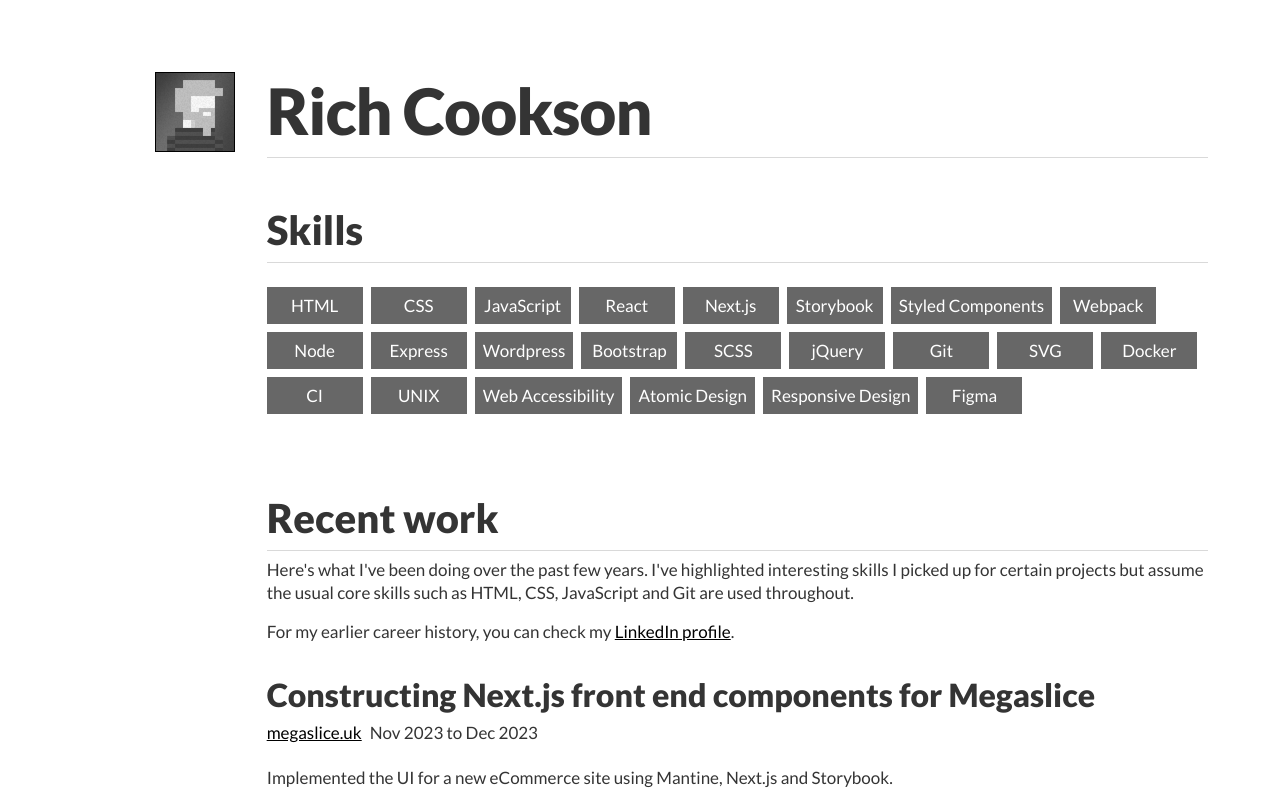
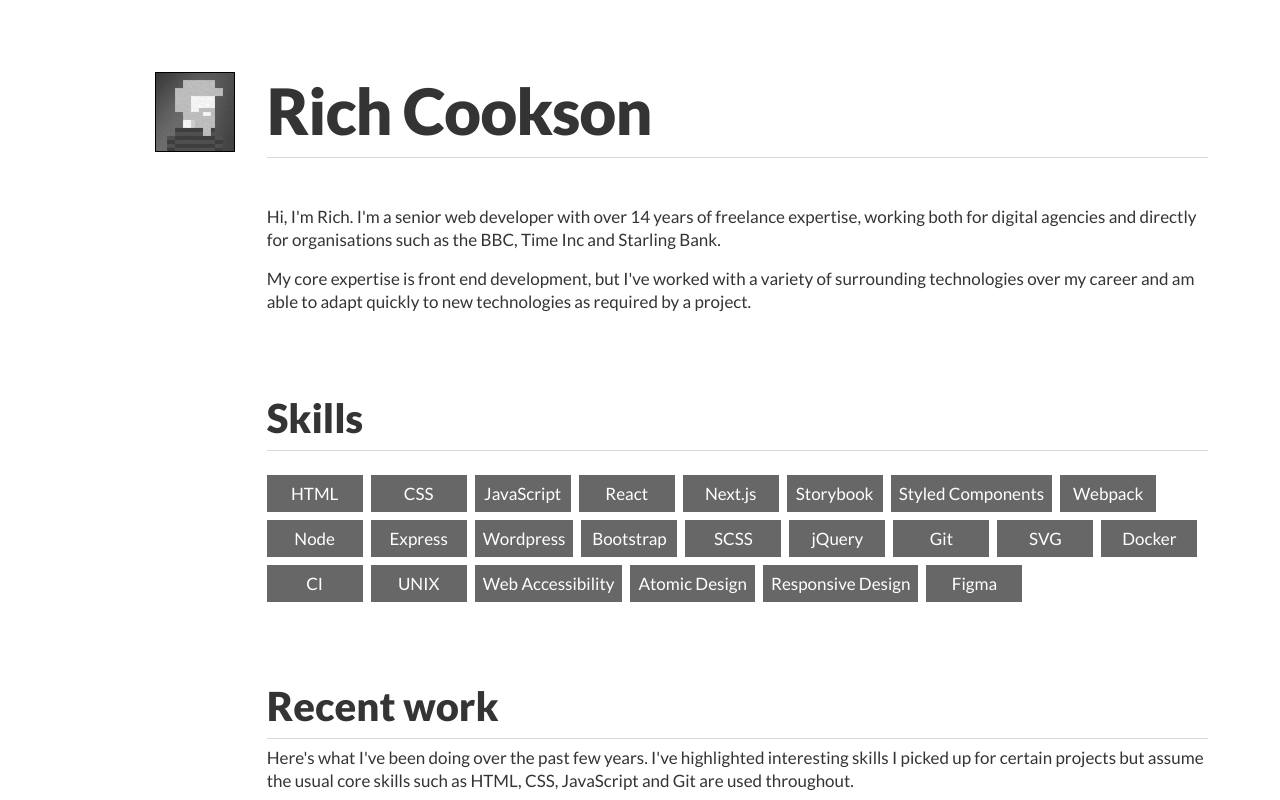
Before and after one commit to hellorich/richcookson.info, a Next.js app: page / in a window 1280 px wide. Shown: the top 800 px of the page. Built offline with nearby package versions, Linux system fonts and the light colour scheme.

Commit message:
Updated page with Intro and About sections

```diff
--- a/app/(routes)/(home)/page.tsx
+++ b/app/(routes)/(home)/page.tsx
@@ -1,6 +1,8 @@
 import { Header } from '@/app/_components/header'
 import { Group } from '@/app/_components/group'
 import { Skill } from '@/app/_components/skill'
+import { Block } from '@/app/_components/block'
+import { Text } from '@/app/_components/text'
 import { Section } from '@/app/_components/section'
 import { CareerArticle } from '@/app/_components/career-article'
 
@@ -31,6 +33,11 @@ export default function HomePage() {
   return (
     <div className={classes.page}>
       <Header title="Rich Cookson" />
+
+      <Block>
+        <Text>Hi, I&apos;m Rich. I&apos;m a senior web developer with over 14 years of freelance expertise, working both for digital agencies and directly for organisations such as the BBC, Time Inc and Starling Bank.</Text>
+        <Text>My core expertise is front end development, but I&apos;ve worked with a variety of surrounding technologies over my career and am able to adapt quickly to new technologies as required by a project.</Text>
+      </Block>
 
       <Section
         title="Skills"
@@ -74,6 +81,13 @@ export default function HomePage() {
           />
         ))}
       </Section>
+
+      <Section
+        title="And finally&hellip;"
+      >
+        <Text>I&apos;m a big music fan and love going to see bands play live locally. I&apos;m also a life long fan of video games.</Text>
+        <Text>More actively, I enjoy running, swimming and hiking the coast and countryside around Brighton.</Text>
+      </Section>
     </div>
   )
 }
```
